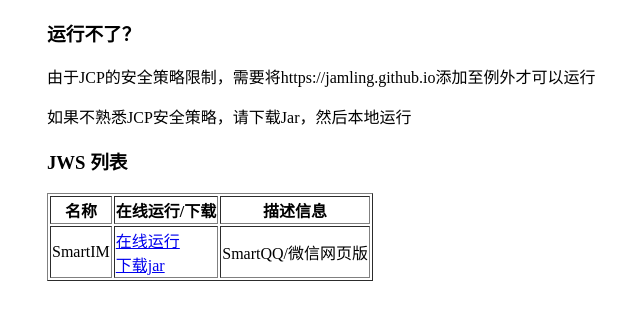
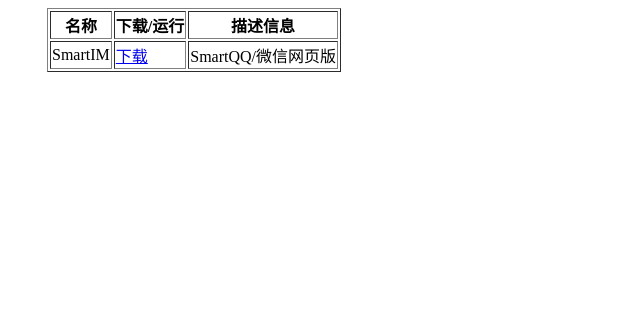
Before and after one commit to Jamling/download, a plain HTML site: page index.html in a window 1280 px wide. Shown: the whole page, without its empty margins (1-641 px from the left). Drawn offline with Linux system fonts and the light colour scheme.

Commit message:
update smartim

```diff
--- a/index.html
+++ b/index.html
@@ -2,9 +2,10 @@
 <html lang="zh">
  <head>
   <meta charset="UTF-8">
-  <meta name="Author" content="Jamling">
-  <meta name="Keywords" content="JNLP,Java Web Start">
-  <meta name="Description" content="Jamling's Java Web Start demo">
+  <meta name="Generator" content="EditPlus®">
+  <meta name="Author" content="">
+  <meta name="Keywords" content="">
+  <meta name="Description" content="">
   <title>iecipse.cn JWS example</title>
   <style>
   body {
@@ -15,29 +16,21 @@
  </head>
  <body>
 
-  <div>
-	<h3>运行不了？</h3>
-	<p>由于JCP的安全策略限制，需要将https://jamling.github.io添加至例外才可以运行</p>
-	<p>如果不熟悉JCP安全策略，请下载Jar，然后本地运行</p>
-  </div>
-  <div>
-	<h3>JWS 列表</h3>
   <table border="1">
 	<thead>
 		<tr>
 		<th>名称</th>
-		<th>在线运行/下载</th>
+		<th>下载/运行</th>
 		<th>描述信息</th>
 		</tr>
 	</thead>
 	<tbody>
 		<tr>
 		<td><a anchor="#SmartIM">SmartIM </td>
-		<td><a href="SmartIM-App.jnlp">在线运行</a>&nbsp;&nbsp;<br/><a href="SmartIM-App.jar">下载jar</a></td>
+		<td><a href="SmartIM-App.jar">下载</a></td>
 		<td>SmartQQ/微信网页版</td>
 		</tr>
 	</tbody>
   </table>
-  </div>
  </body>
 </html>
```
Also changed, not shown: 2 other files.
